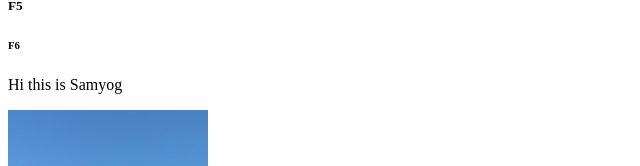
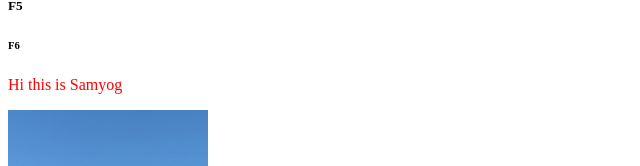
Before and after one commit to samyogpandit309-dot/web-dev, a plain HTML site: page index.html in a window 1280 px wide. Shown: the part 212-378 px from the top of the page, without its empty margins (0-640 px from the left). Drawn offline with Linux system fonts and the light colour scheme.

Commit message:
Update index.html

```diff
--- a/index.html
+++ b/index.html
@@ -12,7 +12,7 @@
     <h4>F4</h4>
     <h5>F5</h5>
     <h6>F6</h6>
-    <p style="color: black;"> Hi this is Samyog</p>
+    <p style="color: red;" > Hi this is Samyog</p>
     <img loading="eager" src="pfp.jpeg" height="500" width="200" style="object-fit: cover;">
     <img loading="lazy"  src="damodel.jpg" height="200" width="100" style="object-fit: contain;">
 </body>>
```
